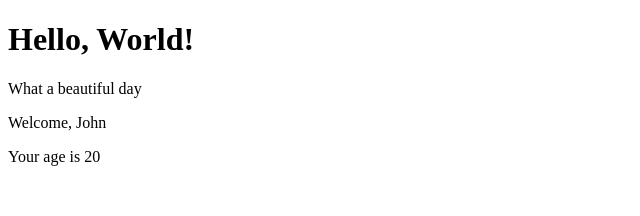
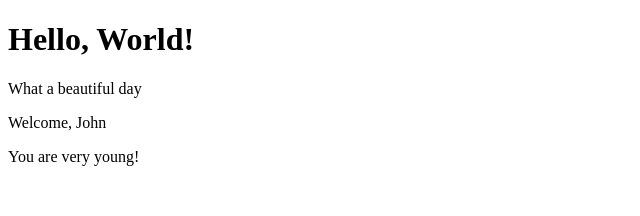
Before and after one commit to l7g/react-exercises, a React (Create React App) app: page / in a window 1280 px wide. Shown: the top 216 px of the page, without its empty margins (0-640 px from the left). Built offline with nearby package versions, Linux system fonts and the light colour scheme.

Commit message:
esercizio completato

```diff
--- a/src/App.js
+++ b/src/App.js
@@ -9,7 +9,7 @@ export class App extends React.Component{
             <div>
                 <Hello/>
                 <Message/>
-                <Welcome /* name={<strong>Laurent</strong>} */ age='20'/>
+                <Welcome /* name={<strong>Laurent</strong>} */ age='17'/>
             </div>
         );
     }
--- a/src/Welcome.js
+++ b/src/Welcome.js
@@ -6,7 +6,9 @@ export class Welcome extends React.Component {
         return (
             <div>
                 <p>Welcome, {this.props.name}</p>
-                {this.props.age >= 18 && this.props.age <= 65 && this.props.name === 'John' && <Age age={this.props.age}/>}
+                {this.props.age >= 18
+                    ? <Age age={this.props.age}/>
+                    : <p>You are very young!</p>}
             </div>
 
         );
```
